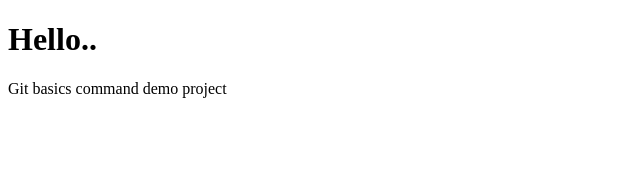
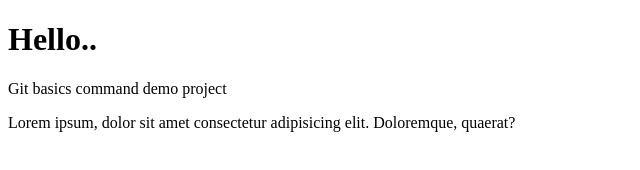
Before and after one commit to AnandKarapadam/new, a plain HTML site: page index.html in a window 1280 px wide. Shown: the whole page, without its empty margins (0-640 px from the left). Drawn offline with Linux system fonts and the light colour scheme.

Commit message:
html updated

```diff
--- a/index.html
+++ b/index.html
@@ -8,5 +8,6 @@
 <body>
     <h1>Hello..</h1>
     <p>Git basics command demo project</p>
+    <p>Lorem ipsum, dolor sit amet consectetur adipisicing elit. Doloremque, quaerat?</p>
 </body>
 </html>
```
